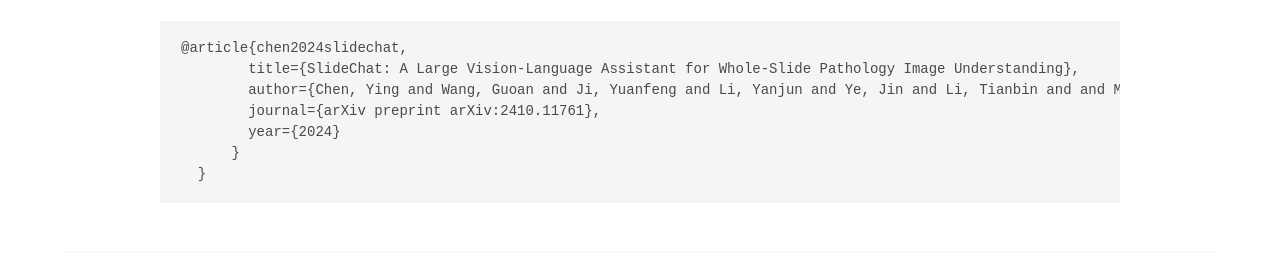
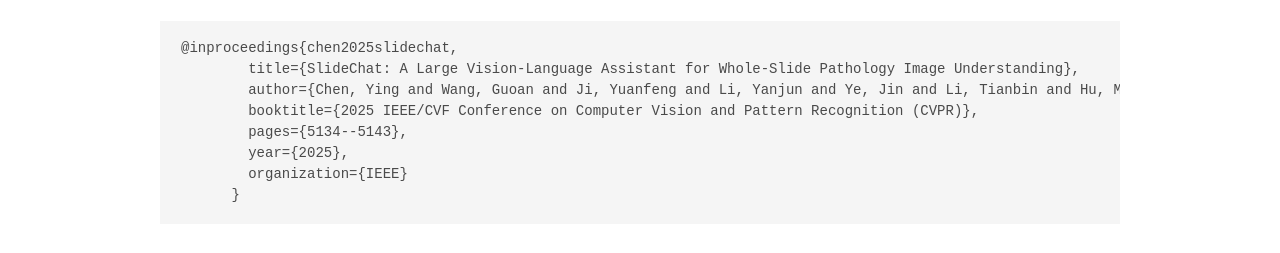
Before and after one commit to uni-medical/SlideChat.github.io, a plain HTML site: page index.html in a window 1280 px wide. Shown: the part 6738-6991 px from the top of the page. Drawn offline with nearby package versions, Linux system fonts and the light colour scheme; a script that the page names is missing; some icons are missing; a web font is replaced by a local one.

Commit message:
Update CVPR 2025 citation

```diff
--- a/index.html
+++ b/index.html
@@ -711,13 +711,14 @@
       <section class="section" id="BibTeX">
         <div class="container is-max-desktop content">
           <h2 class="title">BibTeX</h2>
-          <pre><code>@article{chen2024slidechat,
+          <pre><code>@inproceedings{chen2025slidechat,
         title={SlideChat: A Large Vision-Language Assistant for Whole-Slide Pathology Image Understanding},
-        author={Chen, Ying and Wang, Guoan and Ji, Yuanfeng and Li, Yanjun and Ye, Jin and Li, Tianbin and and Ming, Hu and Yu, Rongshan and Qiao, Yu and He, Junjun},
-        journal={arXiv preprint arXiv:2410.11761},
-        year={2024}
-      }
-  }</code></pre>
+        author={Chen, Ying and Wang, Guoan and Ji, Yuanfeng and Li, Yanjun and Ye, Jin and Li, Tianbin and Hu, Ming and Yu, Rongshan and Qiao, Yu and He, Junjun},
+        booktitle={2025 IEEE/CVF Conference on Computer Vision and Pattern Recognition (CVPR)},
+        pages={5134--5143},
+        year={2025},
+        organization={IEEE}
+      }</code></pre>
         </div>
       </section>
       <!--End BibTex citation -->
```
